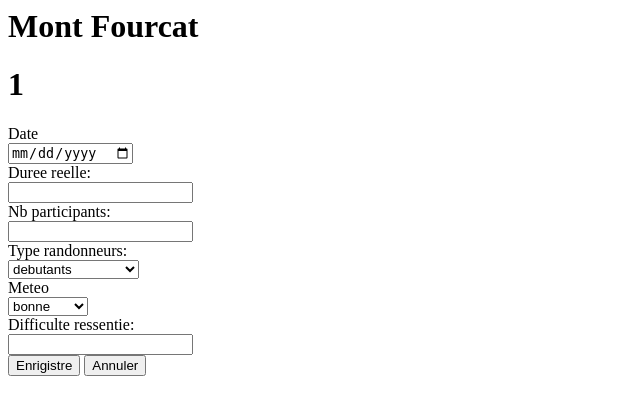
After one commit to Souayfan-Ali/Topoguide, a Django app: page /polls/1/Editer_une_Sortie/ in a window 1280 px wide. The commit adds this page. Shown: the top 415 px of the page, without its empty margins (0-640 px from the left). Run offline with Django 4.2, Linux system fonts and the light colour scheme; data comes from the database, SQL or seed files in the repository.

Commit message:
editer sur les pages et les interagit entre elle'

```diff
--- /dev/null
+++ b/mysite/polls/templates/polls/Editer_une_Sortie.html
@@ -0,0 +1,35 @@
+{% load static %}
+
+<link rel="stylesheet" type="text/css" href="{% static 'polls/style.css' %}">
+{% block content %}
+<h1 >{{ Itineraire_.titre }}</h1>
+<h1 >{{ Itineraire_.id }}</h1>
+<div>
+    <form action="{% url 'polls:Itineraire_DetailView' Itineraire_.id %}" method="post" >
+        <label for="Date">Date </label><br>
+        <input id="Date" type="date" name="Date"><br>
+        <label for="Duree_reelle">Duree reelle:</label><br>
+        <input id="Duree_reelle" type="text" name="Duree_reelle"><br>
+        <label for="Nb_participants"> Nb participants:</label><br>
+        <input id="Nb_participants" type="number" name="Nb_participants"><br>
+        <label for="Type_randonneurs">Type randonneurs:</label><br>
+        <select name="Type_randonneurs" id="Type_randonneurs">
+            <option value="debutants">debutants</option>
+            <option value="tous experimentes">tous experimentes</option>
+            <option value="mixte">mixte</option>
+          </select><br>
+        <label for="Meteo"> Meteo</label><br>
+        <select name="Meteo" id="Meteo">
+            <option value="bonne">bonne</option>
+            <option value="moyenne">moyenne</option>
+            <option value="mauvaise">mauvaise</option>
+          </select><br>
+        <label for="Difficulte_ressentie">Difficulte ressentie:</label><br>
+        <input id="Difficulte_ressentie" type="number" name="Difficulte_ressentie"><br>
+        <input type="submit" value="Enrigistre">
+        {% csrf_token %}
+        {{ form }}
+        <input type="reset" value="Annuler">
+    </form>
+</div>
+{% endblock content %}
--- a/mysite/polls/templates/polls/Itineraire_Detail.html
+++ b/mysite/polls/templates/polls/Itineraire_Detail.html
@@ -5,4 +5,8 @@
 <div>
 <h1 >{{ Itineraire.titre }}</h1>
 </div>
+<a href="{% url 'polls:Editer_une_Sortie' Itineraire.id %}">{{ Itineraire.titre }}</a>
+<div>
+    <input type="submit" value="Submit">
+</div>
 {% endblock content %}
--- a/mysite/polls/urls.py
+++ b/mysite/polls/urls.py
@@ -5,4 +5,5 @@ app_name = 'polls'
 urlpatterns = [
     path('', views.Itineraire_list, name='Itineraire_list'),
     path('<int:Itineraire_id>/', views.Itineraire_DetailView, name='Itineraire_DetailView'),
+    path('<int:Itineraire_id>/Editer_une_Sortie/', views.Editer_une_Sortie, name='Editer_une_Sortie'),
 ]
--- a/mysite/polls/views.py
+++ b/mysite/polls/views.py
@@ -1,12 +1,13 @@
 from django.http import HttpResponse
-from django.shortcuts import get_object_or_404, render
+from django.shortcuts import get_list_or_404, get_object_or_404, render
 from django.template import loader
 from .models import Itineraire
-
+from .forms import SearchForm
+from django.http import HttpResponseRedirect
 
 def Itineraire_list(request):
     Itineraire_list = Itineraire.objects.all()
-    template = loader.get_template('polls/itineraire_list.html')
+    template = loader.get_template('polls/Itineraire_list.html')
     context = {
         'Itineraire_list': Itineraire_list,
     }
@@ -17,4 +18,25 @@ def Itineraire_DetailView(request, Itineraire_id):
         Itineraire_ = get_object_or_404(Itineraire, pk=Itineraire_id)
     except Itineraire.DoesNotExist:
         raise Http404("Itineraire does not exist")
-    return render(request, 'polls/Itineraire_Detail.html', {'Itineraire': Itineraire_})
+    if request.method == 'POST':
+        form = SearchForm(request.POST)
+        if form.is_valid():
+            query = form.cleaned_data['query']
+            Itineraire_ = Itineraire.objects.filter(title__icontains=query)
+            # using HttpResponseRedirect is not appropriate here: albums must be rendered
+        else:
+            Itineraire_ = get_list_or_404(Itineraire)
+    else:
+        form = SearchForm()
+    return render(request, 'polls/Itineraire_Detail.html', {'Itineraire': Itineraire_ , 'form': form})
+
+def Editer_une_Sortie(request, Itineraire_id):
+    try:
+        Itineraire_ = get_object_or_404(Itineraire, pk=Itineraire_id)
+    except Itineraire.DoesNotExist:
+        raise Http404("Itineraire does not exist")
+    template = loader.get_template('polls/Editer_une_Sortie.html')
+    context = {
+        'Itineraire_': Itineraire_,
+    }
+    return HttpResponse(template.render(context, request))
```
Also changed, not shown: mysite/polls/forms.py (added, +9 -0 lines).
